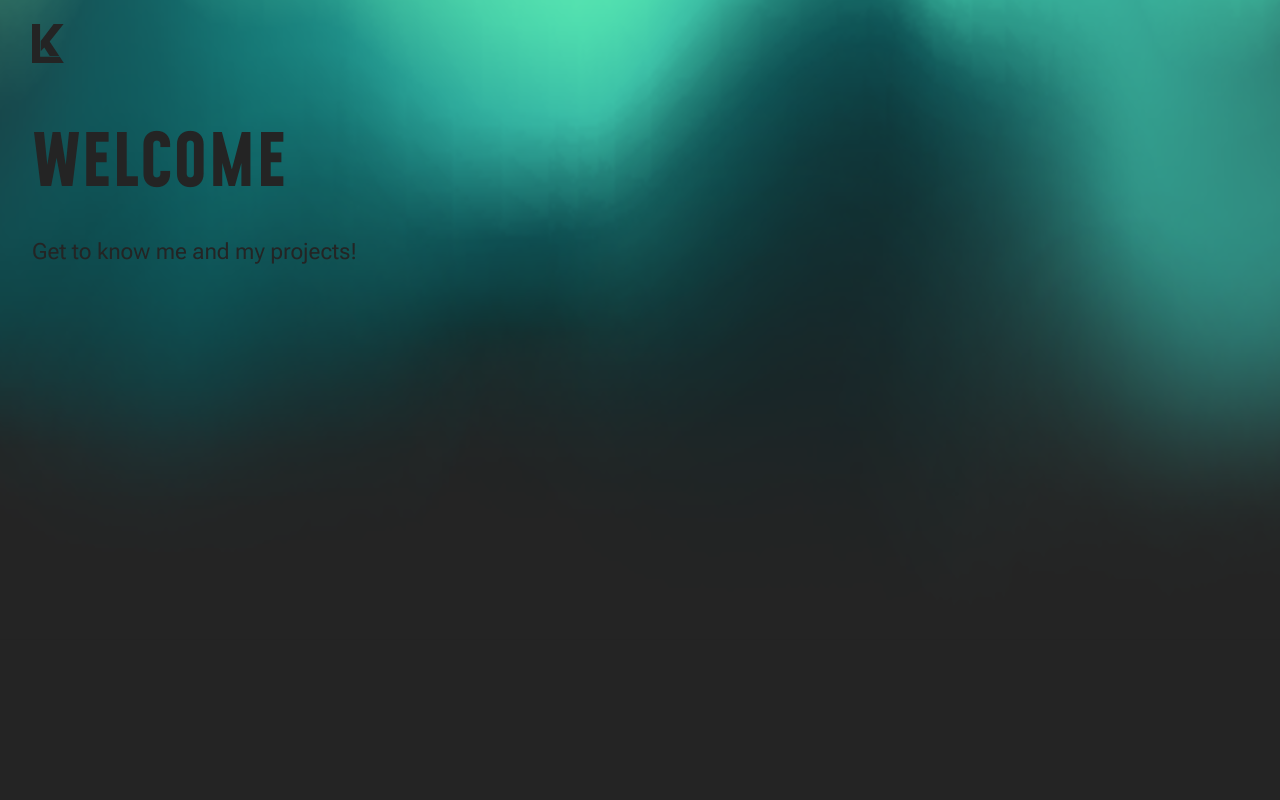
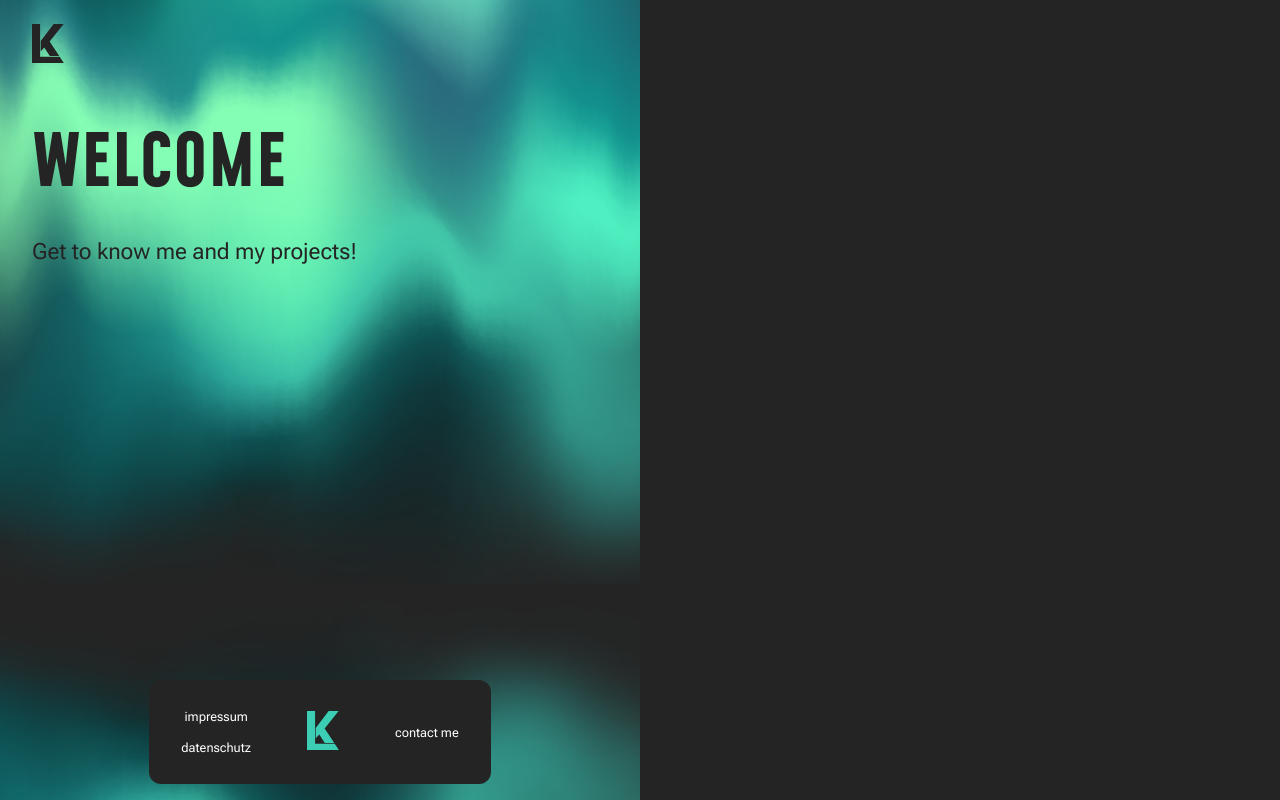
Before and after one commit to lkainzbauer/portfolio, a SvelteKit app: page / in a window 1280 px wide. Built offline with nearby package versions, Linux system fonts and the light colour scheme; some icons are missing.

Commit message:
start footer

```diff
--- a/src/lib/components/Background.svelte
+++ b/src/lib/components/Background.svelte
@@ -1,15 +1,12 @@
-<script lang="ts">
-
-</script>
-
 <div class="aurora"></div>
 
 <style lang="scss">
   .aurora {
-    width: 100vw;
+    width: 100%;
     height: var(--background-size);
     z-index: -1000;
-    position: fixed;
+    position: absolute;
+    top: 0;
     background: url("/img/background-mobile.svg") no-repeat bottom center;
     background-size: cover;
   }
--- /dev/null
+++ b/src/lib/components/Footer.svelte
@@ -0,0 +1,73 @@
+<script>
+	import Logo from "./Logo.svelte";
+
+</script>
+<div id="footer">
+    <div id="footer-content">
+          <ul class="footer-points">
+                <li>
+                    <a href="/">impressum</a>
+                </li>
+                <li>
+                    <a href="/">datenschutz</a>
+                </li>
+            </ul>
+            <div id="footer-logo">
+                <Logo color="#3BCEB5" />
+            </div>
+            <ul class="footer-points">
+                <li>
+                    <a href="/contact">contact me</a>
+                </li>
+            </ul>
+    </div>
+</div>
+
+<style lang="scss">
+    @use '/src/styles/index' as *;
+
+    #footer {
+        width: 100%;
+        padding-top: 6rem;
+        padding-bottom: 1rem;
+        position: absolute;
+        bottom: 0;
+        background: url("/img/footer-mobile.svg") no-repeat top center;
+        background-size: cover;
+        display: flex;
+        align-items: center;
+        justify-content: center;
+        min-height: 12vh;
+    }
+
+    #footer-content {
+        display: flex;
+        flex-direction: row;
+        align-items: center;
+        justify-content: center;
+        gap: 3.5rem;
+        width: fit-content;
+        background-color: $bg;
+        border-radius: 12px;
+        padding: 1rem 2rem;
+    }
+
+    .footer-points {
+		display: flex;
+		flex-direction: column;
+		align-items: center;
+        gap: 1rem;
+        font-size: $small-font;
+        list-style-type: none;
+        padding: 0;
+
+        a {
+            color: $text-clr;
+            text-decoration: none;
+        }
+	}
+
+    #footer-logo {
+        width: 2rem;
+    }
+</style>
--- a/src/routes/+layout.svelte
+++ b/src/routes/+layout.svelte
@@ -2,6 +2,7 @@
 	import Background from '$lib/components/Background.svelte';
 	import MobileNav from '$lib/components/MobileNav.svelte';
 	import { page } from '$app/state';
+	import Footer from '$lib/components/Footer.svelte';
 
 	let { children } = $props();
 
@@ -26,6 +27,7 @@
 
 </script>
 
+<div id="app">
 
 	{#if !showMenu}
 	<Background --background-size={path === '/' ? '80vh' : '50vh'} />
@@ -37,8 +39,17 @@
 		{@render children()}
 	</div>
 
+	<Footer />
+
+</div>
+
 <style lang="scss">
 	@use '/src/styles/index' as *;
+
+	#app {
+		position: relative;
+		min-height: 100dvh;
+	}
 
 	#main-content {
 		margin: 1.5rem 2rem;
--- a/src/styles/fonts.scss
+++ b/src/styles/fonts.scss
@@ -95,5 +95,6 @@ $heading-text: "Mohave", "Roboto", "Helvetica Neue", "Segoe UI", "Noto Sans", "L
 
 
 // font sizes
+$small-font: 0.8em;
 $med-font: 1.5em;
 $large-font: 4.5em;
--- a/src/styles/global.scss
+++ b/src/styles/global.scss
@@ -5,10 +5,12 @@
     background-color: $bg;
     color: $text-clr;
     font-family: $cont-text;
+    min-height: 100%;
 }
 
 :global(body) {
     margin: 0;
+    min-height: 100dvh;
 }
 
 :global(h1, h2, h3, h4, h5, h6) {
```
Also changed, not shown: static/img/footer-mobile.svg (added). Lines whose indentation alone changed are shown as unchanged.
